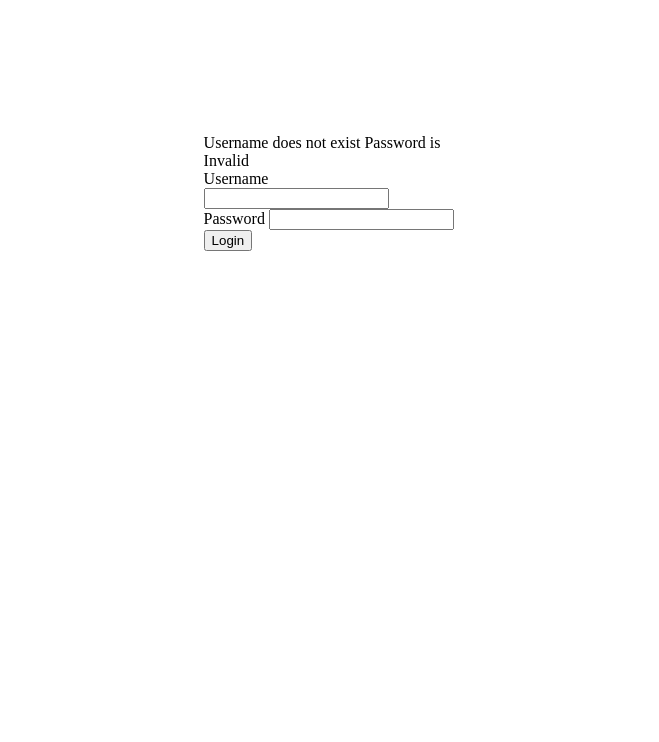
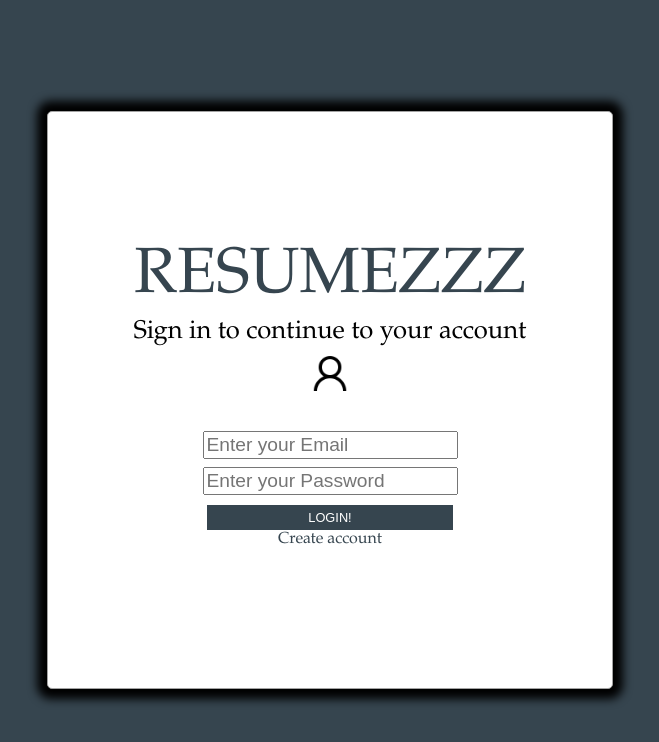
Before and after one commit to s-wasim/Rezumesss, a plain HTML site: page login.html in a window 1280 px wide. Shown: the whole page, without its empty margins (310-969 px from the left). Drawn offline with nearby package versions, Linux system fonts and the light colour scheme.

Commit message:
Made changes to add login and link pages

```diff
--- a/login.html
+++ b/login.html
@@ -1,24 +1,29 @@
 <!DOCTYPE html>
 <html>
     <head>
-        <title>Rezumesss-Login</title>
-        <link rel="stylesheet" href="styles/Login.css">
+	    <link type="text/css" rel="stylesheet" href="styles/Login.css">
         <script src = "https://ajax.googleapis.com/ajax/libs/jquery/3.2.1/jquery.min.js"></script>
         <script src="scripts/login.js"></script>
-    </head>
+        <title>RESUMEZZZ-Login</title>
+	</head>
+
     <body>
-        <div class="form-container">
-            <form action="submit"> <!--Add script here to send and validate UN/PW-->
-                <span id="errUN" class="Prompt">Username does not exist</span>
-                <span id="errPW" class="Prompt">Password is Invalid</span>
+        <form class="base">
+            <a id="title-page" href="main.html">RESUMEZZZ</a>
+            <div id="page-info">Sign in to continue to your account</div>
+            <div id="form-login">
+                <div id="form-img">
+                    <img src="images/usr-icon.png" id="usr-img"/>
+                </div>
+                <div id="invalid-mssg">invalid username or password</div>
+                <div id="mailbox">
+                    <input placeholder="Enter your Email" type="mail" id="email-txt"/>
+                    <input placeholder="Enter your Password" type="password" id="password-txt"/>
+                </div>
+                <div><input type="submit" id="login-check" value="LOGIN!" /></div>
+            </div>
+            <div id="create-account"> <a href="#">Create account</a></div>
+        </form>
+	</body>
 
-                <div class="login-pannel">
-                    <label for="unTxt">Username </label><input id="unTxt" type="Text"/><br>
-                    <label class="Pw" for="pwTxt">Password</label>
-                    <input class="Pw" id="pwTxt" type="password"/><br>
-                    <input id="loginBtn" type="submit" value="Login" />
-                </div>
-            </form>
-        </div>
-    </body>
 </html>
--- a/scripts/login.js
+++ b/scripts/login.js
@@ -1,3 +1,5 @@
 $(document).ready(function(){
+    $("#invalid-mssg").hide()
+});
 
-});
+// Add login and signup functionality here.
--- a/styles/Login.css
+++ b/styles/Login.css
@@ -1,10 +1,77 @@
-form {
+html {
+    font-family: Garamond;
+    user-select: none;
+}
+
+a {
+    text-decoration: none;
+    color:#36454f
+}
+
+body{
+	background: #36454f;
+	height:80%;
+	margin:0px;
+	padding:0px;
+    text-align: center;
+}
+
+.base {
     background-color: white;
-    background-position: center;
-    background-repeat: no-repeat;
-    padding: 10% 40% 10%;
-};
+    padding: 10% 2% 10%;
+    border: 1px solid rgb(163, 163, 163);
+    border-radius: 5px;
+    height: 40%;
+    width: 40%;
+    position: absolute;
+    top:0;
+    bottom: 0;
+    left: 0;
+    right: 0;
+    margin: auto;
+    box-shadow: 0px 0px 10px 10px;
+}
 
-.login-pannel{
-    align-items: center;
+#title-page {
+    font-size: 5vw;
 }
+#page-info {
+    font-size: 2vw;
+}
+
+#usr-img {
+    max-width: 10%;
+    max-height: 10%;
+}
+
+#mailbox {
+    padding: 5% 10% 2%;
+}
+
+#email-txt {
+    font-size: 1.5vw;
+    margin: 0% 0% 2%;
+}
+#password-txt {
+    font-size: 1.5vw;
+    margin: 0;
+}
+
+#login-check {
+    width: 48%;
+    font-size: 1vw;
+    border: none;
+    background-color: #36454f;
+    padding-top: 1%;
+    padding-bottom: 1%;
+    color: white
+}
+#login-check:hover {
+    width: 48%;
+    padding-top: 1%;
+    padding-bottom: 1%;
+    font-size: 1vw;
+    border: none;
+    background-color: #7a7a7a;
+    color: black
+}
--- a/styles/Main.css
+++ b/styles/Main.css
@@ -8,13 +8,15 @@
 
 .action-bar #hp-img {
     float: left;
-    padding: 3% 1% 3%;
+    padding: 1% 1% 1%;
 }
 
 .action-bar #login-signup-btn {
     display: flex;
     float: right;
-    padding: 3% 5% 3%;
+    max-width: 3%;
+    max-height: 3%;
+    padding: 1% 5% 1%;
     transition: 300ms;
 }
 .action-bar #login-signup-btn:hover {
```
Also changed, not shown: main.html (+10 -3 lines), images/usr-icon.png (added).
